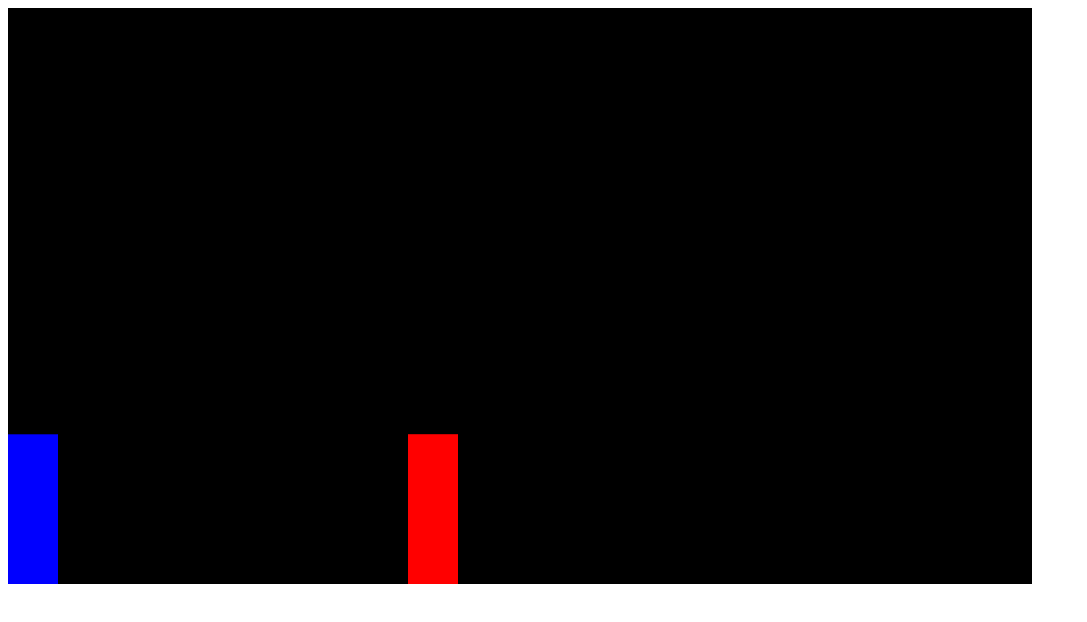
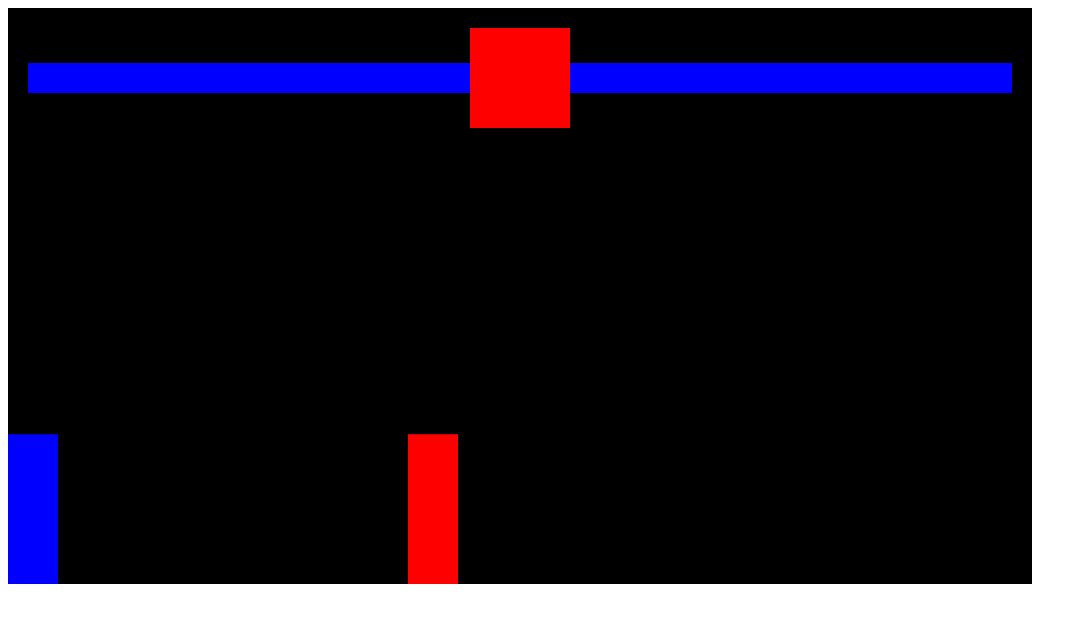
Before and after one commit to Petar147/Fighting-Game, a plain HTML site: page index.html in a window 1280 px wide. Shown: the whole page, without its empty margins (0-1087 px from the left). Drawn offline with Linux system fonts and the light colour scheme.

Commit message:
health bar logic

```diff
--- a/app.js
+++ b/app.js
@@ -26,6 +26,7 @@ class Sprite {
     };
     this.color = color;
     this.isAttacking = false;
+    this.health = 100;
   }
 
   draw() {
@@ -163,6 +164,8 @@ function animate() {
     player.isAttacking
   ) {
     player.isAttacking = false;
+    enemy.health -= 20;
+    document.querySelector("#enemyHealth").style.width = enemy.health + "%";
   }
 
   if (
@@ -173,6 +176,8 @@ function animate() {
     enemy.isAttacking
   ) {
     enemy.isAttacking = false;
+    player.health -= 20;
+    document.querySelector("#playerHealth").style.width = player.health + "%";
   }
 }
 animate();
--- a/index.html
+++ b/index.html
@@ -1,3 +1,73 @@
-<canvas></canvas>
+<head>
+  <style>
+    * {
+      box-sizing: border-box;
+    }
+  </style>
+</head>
+<body>
+  <!-- red container div -->
+  <div style="position: relative; display: inline-block">
+    <!-- smaller red container div -->
+    <div
+      style="
+        position: absolute;
+        display: flex;
+        width: 100%;
+        align-items: center;
+        padding: 20px;
+      "
+    >
+      <!-- player health -->
+      <div
+        style="
+          position: relative;
+          height: 30px;
+          width: 100%;
+          display: flex;
+          justify-content: flex-end;
+        "
+      >
+        <div style="background-color: yellow; height: 30px; width: 100%"></div>
+        <div
+          id="playerHealth"
+          style="
+            position: absolute;
+            background-color: blue;
+            top: 0;
+            right: 0;
+            bottom: 0;
+            width: 100%;
+          "
+        ></div>
+      </div>
+      <!-- timer -->
+      <div
+        style="
+          background-color: red;
+          width: 100px;
+          height: 100px;
+          flex-shrink: 0;
+        "
+      ></div>
+      <!-- enemy health -->
+      <div style="position: relative; height: 30px; width: 100%">
+        <div style="background-color: yellow; height: 30px"></div>
+        <div
+          id="enemyHealth"
+          style="
+            position: absolute;
+            background-color: blue;
+            top: 0;
+            right: 0;
+            left: 0;
+            bottom: 0;
+          "
+        ></div>
+      </div>
+    </div>
+    <canvas></canvas>
+  </div>
 
-<script src="app.js"></script>
+  <script src="app.js"></script>
+</body>
```
